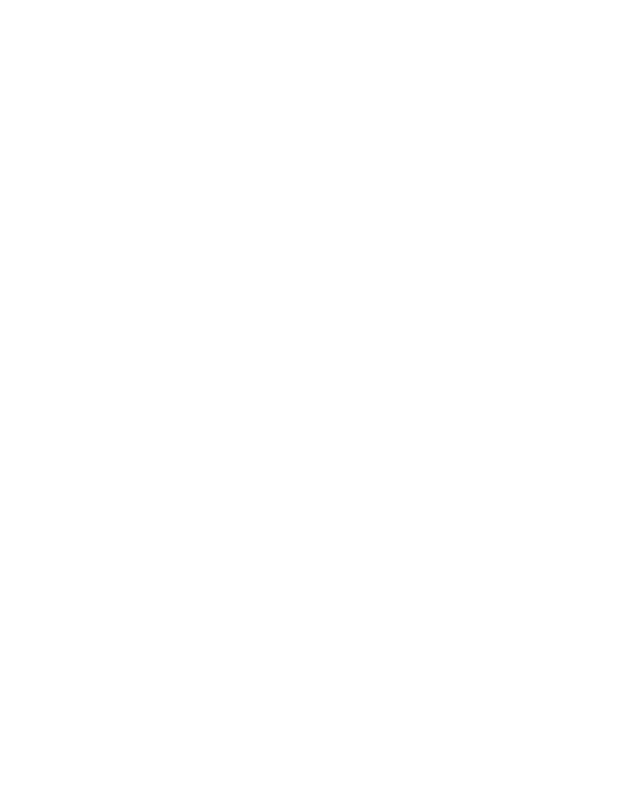
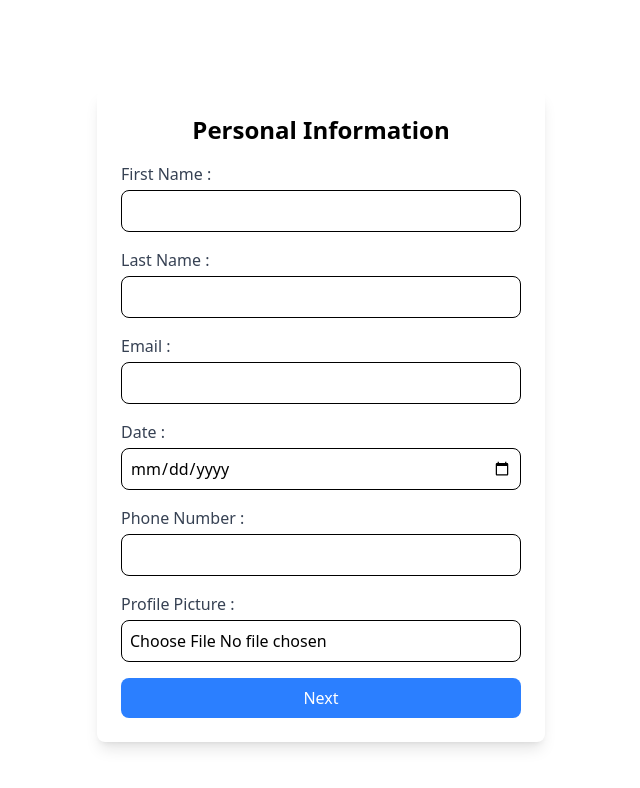
Before and after one commit to Eduardo-Nightborn/Exercice-Form, a React (Vite) app: page / in a window 1280 px wide. Before the commit this address had no page. Shown: the top 788 px of the page, without its empty margins (319-959 px from the left). Built offline with nearby package versions, Linux system fonts and the light colour scheme.

Commit message:
exercice multi step url done

```diff
--- a/src/components/App/App.tsx
+++ b/src/components/App/App.tsx
@@ -9,7 +9,7 @@
     <BrowserRouter>
       <div className="container mx-auto p-4">
         <Routes>
-          <Route path="/step1" element={<Step1Form />} />
+          <Route path="/" element={<Step1Form />} />
           <Route path="/step2" element={<Step2Form />} />
           <Route path="/step3" element={<Step3Form />} />
           <Route path="/success" element={<Success />} />
```
